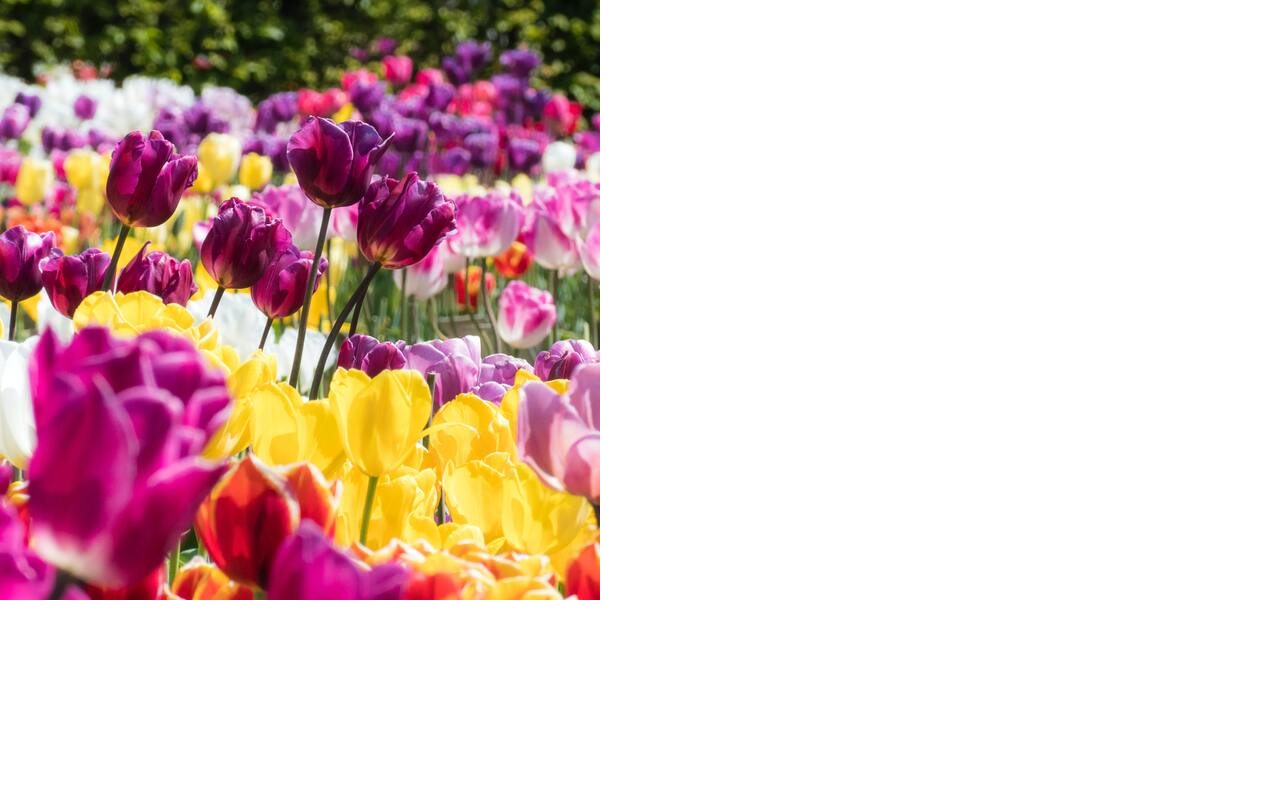
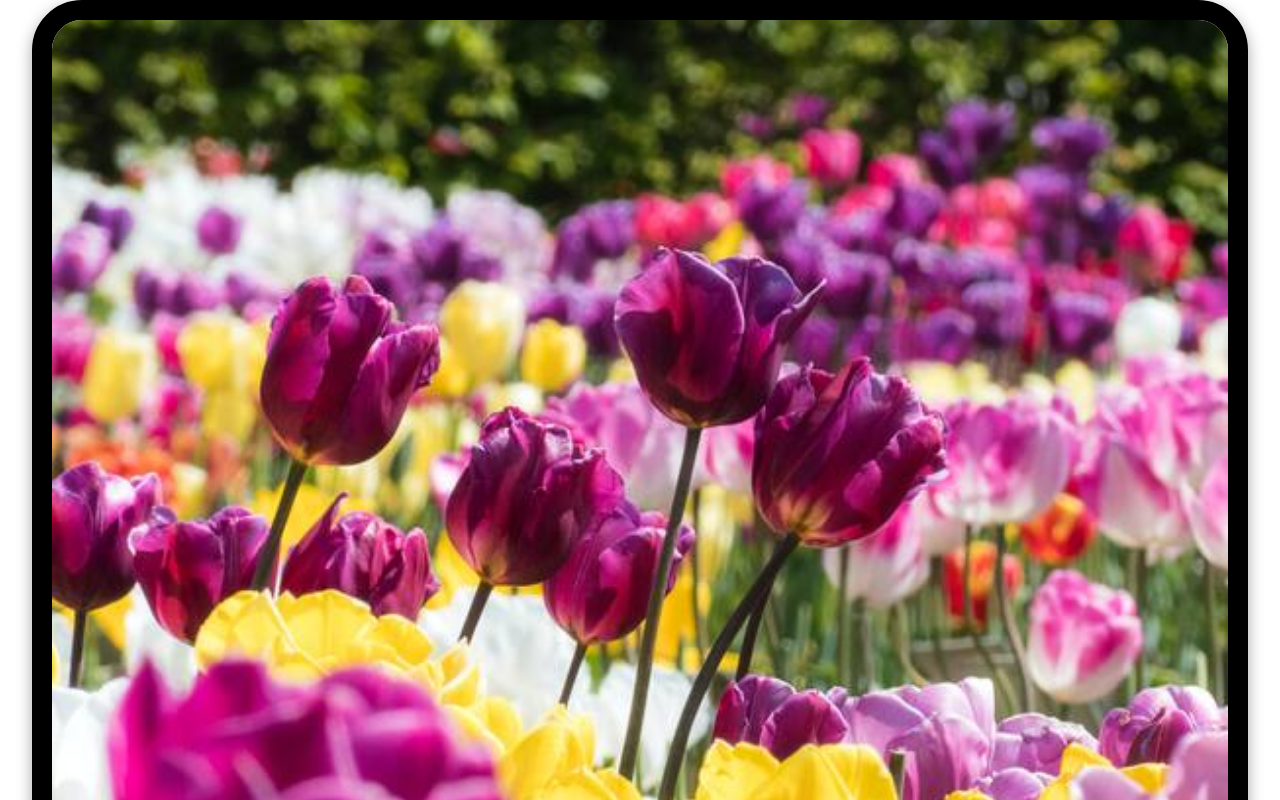
Before and after one commit to Logravia/where-is-waldo, a React (Create React App) app: page / in a window 1280 px wide. Shown: the top 800 px of the page. Built offline with nearby package versions, Linux system fonts and the light colour scheme.

Commit message:
Develop layout with CSS

```diff
--- a/src/styles/Canvas.styled.js
+++ b/src/styles/Canvas.styled.js
@@ -2,7 +2,16 @@
 
 const StyledCanvas = styled.div`
     position: relative;
-    width: 100%;
-    height: 100%;
+    display: flex;
+    justify-content: center;
+
+    &>img {
+        width: 95%;
+        border-style: solid;
+        border-width: 20px;
+        box-sizing: border-box;
+        border-radius: 50px;
+        box-shadow: rgba(0, 0, 0, 0.35) 0px 5px 15px;
+    }
 `
 export default StyledCanvas
--- a/src/styles/CharOptions.styled.js
+++ b/src/styles/CharOptions.styled.js
@@ -1,6 +1,14 @@
 import styled from 'styled-components'
 
 const StyledCharOptions = styled.div`
-    border-style: solid
+    display: flex;
+    align-items: center;
+    gap: 20px;
+    width: 200px;
+
+    &>img {
+        width: 60px;
+        height: 60px;
+    }
 `
 export default StyledCharOptions
--- a/src/styles/CharSelector.styled.js
+++ b/src/styles/CharSelector.styled.js
@@ -2,7 +2,12 @@
 
 export const StyledCharSelector = styled.div`
    position: absolute;
+   background: white;
    border-style: solid;
+   border-color: white;
+   border-width: 15px;
+   border-radius: 10px;
+   opacity: 0.92;
    top: ${props => props.showAt.y + 5}px;
    left: ${props => props.showAt.x + 5}px;
 `
```
Also changed, not shown: src/styles/Header.styled.js (added, +12 -0 lines), src/styles/InfoControl.styled.js (added, +9 -0 lines).
